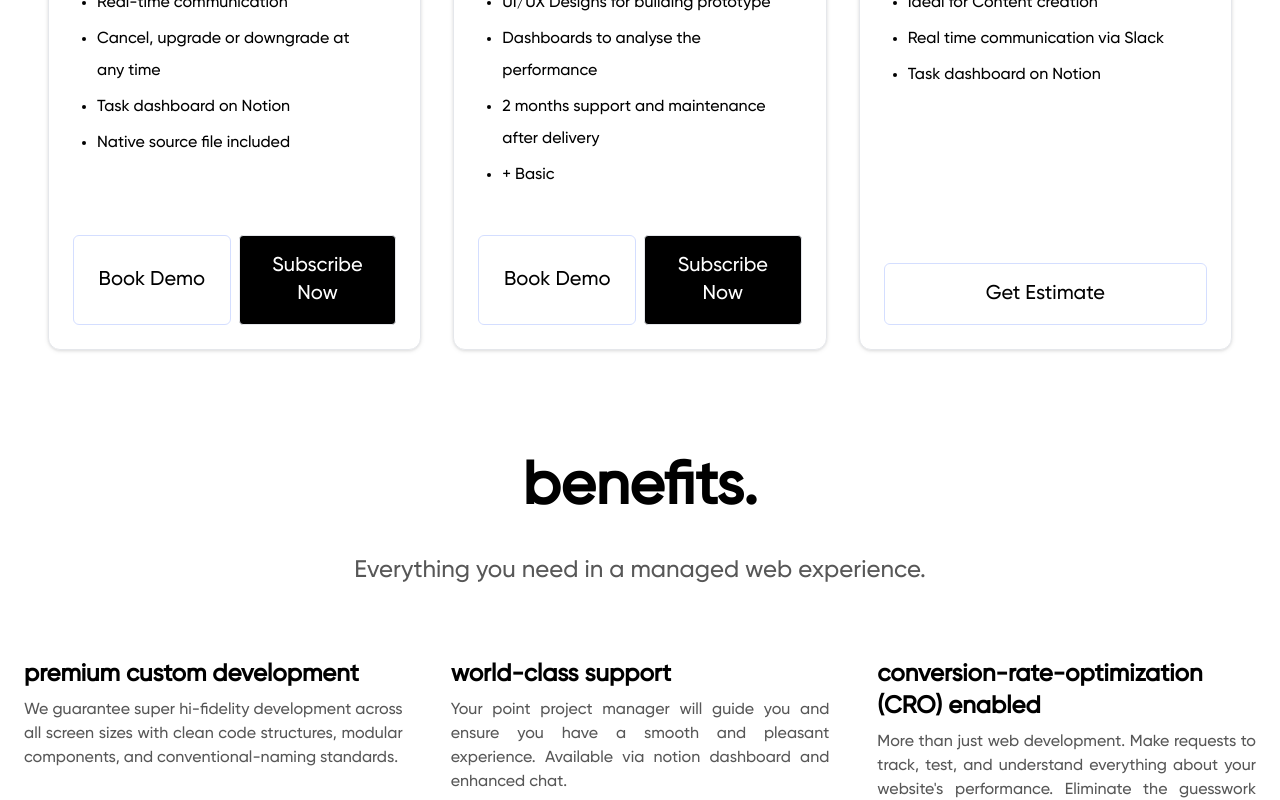
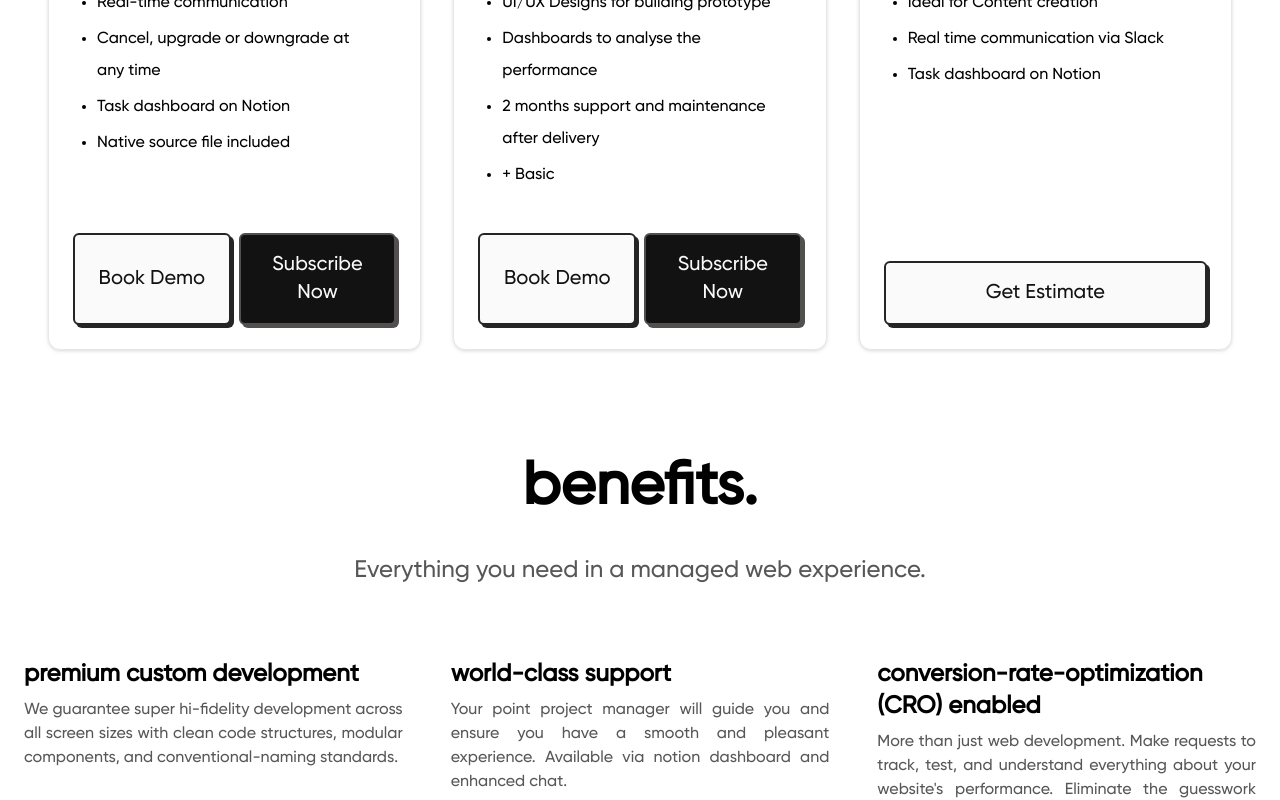
Before and after one commit to inductor69/uInvented, a Next.js app: page /pricing in a window 1280 px wide. Shown: the part 1146-1946 px from the top of the page. Built offline with nearby package versions, Linux system fonts and the light colour scheme.

Commit message:
major updates

```diff
--- a/components/Nav.js
+++ b/components/Nav.js
@@ -64,7 +64,7 @@
             </Link>
             <Link href="/contactus" passHref>
               <button
-                className="border hover:border-black bg-black hover:bg-white rounded py-2 px-4 text-white hover:text-black transition duration-500 font-bold"
+                className="button2  rounded py-2 px-4 text-white font-bold"
                 type="button"
               >
                Contact Us
--- a/components/Portfolio.js
+++ b/components/Portfolio.js
@@ -78,9 +78,9 @@
                   <button
                     onClick={() => openInNewTab(project.link)}
                     className={
-                      "mt-10 px-8 py-2 rounded hover:border-black text-md xl:text-xl bg-black  hover:text-black transition duration-500 font-bold projectButton "
+                      " button1 mt-10 px-8 py-2 rounded k text-md xl:text-xl bg-black  font-bold  "
                     }
-                    style={{ color: `${project.bgColor}` }}
+                    style={{ backgroundColor: `${project.bgColor}`}}
                   >
                     View Project
                   </button>
--- a/pages/landing.js
+++ b/pages/landing.js
@@ -88,7 +88,7 @@
           <div className="py-8 flex justify-center text-xl space-x-8 mb-6">
             <Link href="/contactus" passHref>
               <button
-                className="border hover:border-black bg-black hover:bg-white rounded py-3 px-8 text-white hover:text-black transition duration-500 font-bold"
+                className=" button1 border  rounded py-3 px-8 text-white  font-bold"
                 type="button"
               >
                 Let's Work Together
@@ -321,11 +321,13 @@
                         ></circle>
                       </svg>
                     </span>
+
                     <form
                       onSubmit={registerUser}
                       method="POST"
                       className="w-full"
                     >
+
                       <input
                         className="w-full sm:w-[50%] mb-4 sm:mb-0 pl-8 sm:pl-4 py-5   rounded-full placeholder-gray-900 font-bold focus:placeholder-gray-500  disabled:bg-slate-50 disabled:text-slate-500 disabled:border-slate-200 disabled:shadow-none
                       invalid:border-pink-500 invalid:text-pink-600
--- a/pages/pricing.js
+++ b/pages/pricing.js
@@ -133,6 +133,7 @@
                 <button
                   onClick={()=>window.location="./event"}
                   className="
+                  button1
                   flex-1
                   block
                   text-primary
@@ -143,7 +144,6 @@
                   p-4
                   m-1
                   md:w-1/2
-                  border hover:border-black bg-white hover:bg-black text-black hover:text-white transition duration-500
                     "
                 >
                   Book Demo
@@ -151,12 +151,18 @@
                 <button
                 onClick={()=>window.location="https://buy.stripe.com/test_5kAcNY9CE8b61QQ8wx"}
                 className="
+                button2
                 flex-1
+                block
+                text-primary
+                bg-transparent
+                border-[#D4DEFF]
+                rounded-md
                 text-center
-                  md:w-1/2
                 p-4
                 m-1
-                   border hover:border-black bg-black hover:bg-white rounded  text-white hover:text-black transition duration-500 "
+                md:w-1/2
+                  "
                 type="button"
               >
                 Subscribe Now
@@ -495,6 +501,7 @@
                 <button
                   onClick={()=>window.location="./event"}
                   className="
+                  button1
                   flex-1
                   block
                   text-primary
@@ -505,7 +512,6 @@
                   p-4
                   m-1
                   md:w-1/2
-                  border hover:border-black bg-white hover:bg-black text-black hover:text-white transition duration-500
                     "
                 >
                   Book Demo
@@ -513,12 +519,18 @@
                 <button
                 onClick={()=>window.location="https://buy.stripe.com/test_5kAcNY9CE8b61QQ8wx"}
                 className="
+                button2
                 flex-1
+                block
+                text-primary
+                bg-transparent
+                border-[#D4DEFF]
+                rounded-md
                 text-center
-                  md:w-1/2
                 p-4
                 m-1
-                   border hover:border-black bg-black hover:bg-white rounded  text-white hover:text-black transition duration-500 "
+                md:w-1/2
+                  "
                 type="button"
               >
                 Subscribe Now
@@ -855,6 +867,7 @@
                 <button
                 href="javascript:void(0)"
                 className="
+                button1
                 flex-1
                 block
                 text-primary
@@ -865,7 +878,6 @@
                 p-4
                 m-1
                 md:w-1/2
-                  border hover:border-black bg-white hover:bg-black text-black hover:text-white transition duration-500
                   "
                 >
                   Get Estimate
--- a/pages/services.js
+++ b/pages/services.js
@@ -166,7 +166,7 @@
           </div>
         </div>
         <div className="py-8 flex justify-center text-xl space-x-8 md:mb-[5rem] ">
-        <Link href="/contactus" passHref  className="border hover:border-black bg-black hover:bg-white rounded py-3 px-8 text-white hover:text-black transition duration-500 font-bold">
+        <Link href="/contactus" passHref  className="button2 rounded py-3 px-8 text-white font-bold">
 
 
               Contact Us
--- a/styles/globals.css
+++ b/styles/globals.css
@@ -518,7 +518,29 @@
 .owl-dots button.active {
 	width: 30px;
 }
-.projectButton:hover{
-  background-color:inherit;
-  color: black!important;;
+
+
+.button1 {
+  color: #121212;
+  border: 2px solid #252525;
+  background: #fafafa;
+  box-shadow: 3px 3px #252525;
+  cursor: pointer;
 }
+
+.button1:hover {
+  box-shadow: none;
+  transform: translate(3px, 3px);
+}
+.button2 {
+  color: #fafafa;
+  border: 2px solid #524f4f;
+  background: #121212;
+  box-shadow: 3px 3px #524f4f;
+  cursor: pointer;
+}
+
+.button2:hover {
+  box-shadow: none;
+  transform: translate(3px, 3px);
+}
```
Also changed, not shown: pages/contactus.js (+20 -2 lines). Lines whose indentation alone changed are shown as unchanged.
